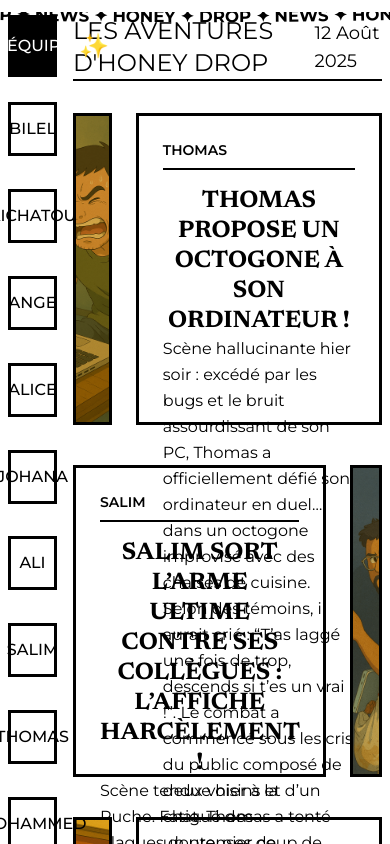
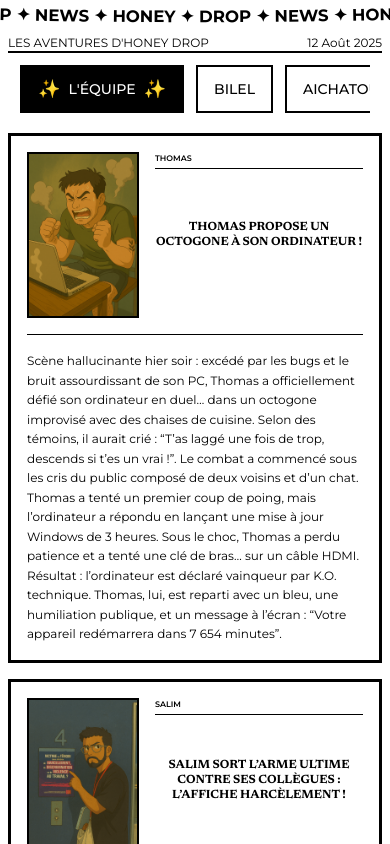
Before and after one commit to sakab257/next-graphql, a Next.js app: page / in a window 390 px wide. Shown: the top 844 px of the page. Built offline with nearby package versions, Linux system fonts and the light colour scheme.

Commit message:
responsive fait !

```diff
--- a/app/page.tsx
+++ b/app/page.tsx
@@ -12,14 +12,22 @@ const Home = () => {
 <>
       <div className='h-full w-full'>
         <Navbar />
-        <div className='flex'>
+
+        {/* Layout pour XL+ : sidebar à gauche, articles à droite */}
+        <div className='hidden xl:flex'>
             <div className='w-1/6 flex flex-col gap-2 relative p-2'>
               <Sidebar onTagSelect={setSelectedTag} selectedTag={selectedTag} />
             </div>
             <div className='w-5/6 flex flex-col gap-2 p-2'>
               <Articles selectedTag={selectedTag} />
             </div>
+        </div>
 
+        {/* Layout pour < XL : disposition verticale avec sidebar horizontale */}
+        <div className='xl:hidden flex flex-col'>
+            <div className='w-full p-2'>
+              <Articles selectedTag={selectedTag} onTagSelect={setSelectedTag} />
+            </div>
         </div>
     </div>
 </>
--- a/components/articles.tsx
+++ b/components/articles.tsx
@@ -5,9 +5,11 @@ import { fetchArticles } from "../lib/data";
 import { query } from "@/lib/query";
 import SimpleDate from "./date";
 import { useState, useEffect } from "react";
+import Equipe from "./equipe";
 
 interface ArticlesProps {
-  selectedTag?: string | null;
+  selectedTag: string | null;
+  onTagSelect?: (tag: string | null) => void;
 }
 
 interface Article {
@@ -17,7 +19,7 @@ interface Article {
   tags?: string;
 }
 
-export default function Articles({ selectedTag }: ArticlesProps) {
+export default function Articles({ selectedTag, onTagSelect }: ArticlesProps) {
     const [allArticles, setAllArticles] = useState<Article[]>([]);
     const [loading, setLoading] = useState(true);
 
@@ -56,7 +58,7 @@ export default function Articles({ selectedTag }: ArticlesProps) {
     if (loading) {
         return (
             <div className="space-y-8">
-                <div className="flex items-center justify-between w-full border-b-2 border-black text-2xl uppercase">
+                <div className="flex items-center justify-between w-full border-b-2 border-black text-sm xl:text-2xl uppercase">
                     <h1>{`Les aventures d'honey drop`}</h1>
                     <SimpleDate />
                 </div>
@@ -69,11 +71,20 @@ export default function Articles({ selectedTag }: ArticlesProps) {
 
     return (
       <>
-        <div className="space-y-8">
-          <div className="flex items-center justify-between w-full border-b-2 border-black text-2xl uppercase">
+        <div className="">
+          <div className="flex items-center justify-between w-full border-b-2 border-black text-xs xl:text-2xl uppercase xl:mb-4">
             <h1>{`Les aventures d'honey drop`}</h1>
             <SimpleDate />
           </div>
+
+          {/* Sidebar horizontale pour < XL */}
+          {onTagSelect && (
+            <div className='xl:hidden w-full'>
+              <div className='p-3'>
+                <Equipe onTagSelect={onTagSelect} selectedTag={selectedTag} />
+              </div>
+            </div>
+          )}
           {articles.length === 0 ? (
             <div className="flex items-center justify-center">
               <p className="text-xl font-medium">{`Pas encore d'articles disponibles...`}</p>
@@ -82,20 +93,31 @@ export default function Articles({ selectedTag }: ArticlesProps) {
             articles.map((article, index) => (
             <div
               key={index}
-              className={`flex w-full h-80 gap-6 pb-2 items-stretch ${index % 2 !== 0 ? 'flex-row-reverse' : ''}`}
+              className={`
+                w-full border-3 border-black mb-4
+
+                // Layout pour xl+: disposition horizontale actuelle
+                xl:flex xl:gap-6 xl:items-center xl:h-max xl:border-none
+                ${index % 2 !== 0 ? 'xl:flex-row-reverse' : ''}
+
+                // Layout pour md/lg: disposition verticale avec parties haute et basse
+                md:flex md:flex-col md:h-auto lg:flex lg:flex-col lg:h-auto
+              `}
             >
+              {/* Version xl+ : layout horizontal actuel */}
+              <div className="xl:flex xl:w-full xl:gap-6 xl:items-stretch hidden">
                 {article.image && (
-                <div className="w-1/6 h-full">
+                  <div className="w-1/5">
                     <Image
-                    src={`${article.image}`} // mettre ${article.image quand pas acces au back drupal} http://localhost:8084
+                      src={`${article.image}`}
                       alt={article.title}
                       width={500}
-                    height={300}
-                    className="h-full object-cover border-3 border-black"
+                      height={400}
+                      className="object-cover border-3 border-black w-full h-full"
                     />
                   </div>
                 )}
-              <div className={`flex flex-col gap-4 p-6 border-3 border-black w-full h-full justify-start`}>
+                <div className={`flex flex-col gap-4 p-6 border-3 border-black w-full`}>
                   {article.tags && (
                     <div className="border-b-2 border-black pb-2">
                       <p className="uppercase text-sm font-semibold">
@@ -115,6 +137,46 @@ export default function Articles({ selectedTag }: ArticlesProps) {
                   </div>
                 </div>
               </div>
+
+              {/* Version md/lg : nouveau layout vertical */}
+              <div className="xl:hidden">
+                {/* Partie haute : image à gauche, tag/titre à droite */}
+                <div className="flex gap-4 p-4">
+                  {article.image && (
+                    <div className="w-1/3 md:w-1/4">
+                      <Image
+                        src={`${article.image}`}
+                        alt={article.title}
+                        width={300}
+                        height={200}
+                        className="object-cover border-2 border-black w-full h-full"
+                      />
+                    </div>
+                  )}
+                  <div className="flex-1 flex flex-col justify-center gap-2 relative">
+                    {article.tags && (
+                      <div className="border-b border-black pb-1 absolute top-0 left-0 w-full">
+                        <p className="uppercase text-[8px] md:text-xs font-semibold">
+                          {article.tags.includes(',') ? article.tags.split(',').join(' &') : article.tags}
+                        </p>
+                      </div>
+                    )}
+                    <h2 className={`text-xs md:text-lg font-bold leading-tight uppercase text-center ${newsreader.className}`}>
+                      {article.title}
+                    </h2>
+                  </div>
+                </div>
+
+                {/* Partie basse : body de l'article */}
+                {article.body && (
+                  <div className="px-4 ">
+                    <p className={`border-t-1 border-black py-4 leading-relaxed text-xs md:text-base ${montserrat.className}`}>
+                      {article.body}
+                    </p>
+                  </div>
+                )}
+              </div>
+            </div>
           )))}
         </div>
       </>
--- a/components/date.tsx
+++ b/components/date.tsx
@@ -14,5 +14,5 @@ export default function SimpleDate() {
     setDate(formattedDate)
   }, [])
 
-  return <p className='text-lg capitalize'>{date}</p>
+  return <p className='capitalize'>{date}</p>
 }
--- a/components/equipe.tsx
+++ b/components/equipe.tsx
@@ -9,7 +9,9 @@ const Equipe = ({ onTagSelect, selectedTag }: EquipeProps) => {
   const personnes = ['bilel', 'aichatou', 'ange', 'alice', 'johana', 'ali','salim','thomas','mohammed']
 
   return (
-    <div className='flex flex-col justify-between items-center w-full h-full'>
+    <>
+      {/* Version XL+ : layout vertical actuel */}
+      <div className='hidden xl:flex xl:flex-col xl:justify-between xl:items-center xl:w-full xl:h-full'>
         <div
           onClick={() => onTagSelect(null)}
           className={`w-full font-medium uppercase hover:bg-black hover:text-white hover:border-black px-4 py-3 flex justify-center gap-2 items-center transition-all cursor-pointer border-3 box-border ${selectedTag === null ? 'bg-black text-white border-black border-b-3' : ''}`}
@@ -30,6 +32,29 @@ const Equipe = ({ onTagSelect, selectedTag }: EquipeProps) => {
         })}
       </div>
 
+      {/* Version < XL : layout horizontal avec scroll */}
+      <div className='xl:hidden flex gap-3 overflow-x-auto pb-2 scrollbar-hide'>
+        <div
+          onClick={() => onTagSelect(null)}
+          className={`font-medium uppercase hover:bg-black hover:text-white hover:border-black px-4 py-2 flex justify-center gap-2 items-center transition-all cursor-pointer border-2 box-border whitespace-nowrap text-sm flex-shrink-0 ${selectedTag === null ? 'bg-black text-white border-black' : ''}`}
+        >
+          <span className='text-lg'>✨</span> {`L'équipe`} <span className='text-lg'>✨</span>
+        </div>
+
+        {personnes.map((personne, index)=>{
+          const isSelected = selectedTag === personne
+          return(
+            <div
+              key={index}
+              onClick={() => onTagSelect(personne)}
+              className={`font-medium uppercase hover:bg-black hover:text-white hover:border-black px-4 py-2 flex justify-center items-center transition-all cursor-pointer border-2 box-border whitespace-nowrap text-sm flex-shrink-0 ${isSelected ? 'bg-black text-white border-black' : ''}`}
+            >
+              {personne}
+            </div>
+          )
+        })}
+      </div>
+    </>
   )
 }
 
--- a/components/navbar.tsx
+++ b/components/navbar.tsx
@@ -3,7 +3,7 @@ import CurvedLoop from './loop';
 
 const Navbar = () => {
   return (
-    <div className='w-full text-black overflow-hidden mt-3 -mb-5'>
+    <div className='w-full text-black mt-3 xl:-mb-5'>
       <CurvedLoop
         marqueeText="Honey ✦ Drop ✦ News ✦"
         speed={1}
--- a/components/sidebar.tsx
+++ b/components/sidebar.tsx
@@ -9,7 +9,8 @@ interface SidebarProps {
 const Sidebar = ({ onTagSelect, selectedTag }: SidebarProps) => {
   return (
     <>
-      <div className='w-full h-dvh flex flex-col border-black sticky top-1 gap-3'>
+      {/* Version XL+ : sidebar verticale actuelle */}
+      <div className='hidden xl:flex xl:w-full xl:h-dvh xl:flex-col xl:border-black xl:sticky xl:top-1 xl:gap-3'>
         <div className='flex flex-col h-full'>
           <Equipe onTagSelect={onTagSelect} selectedTag={selectedTag} />
         </div>
```
Lines whose indentation alone changed are shown as unchanged.
